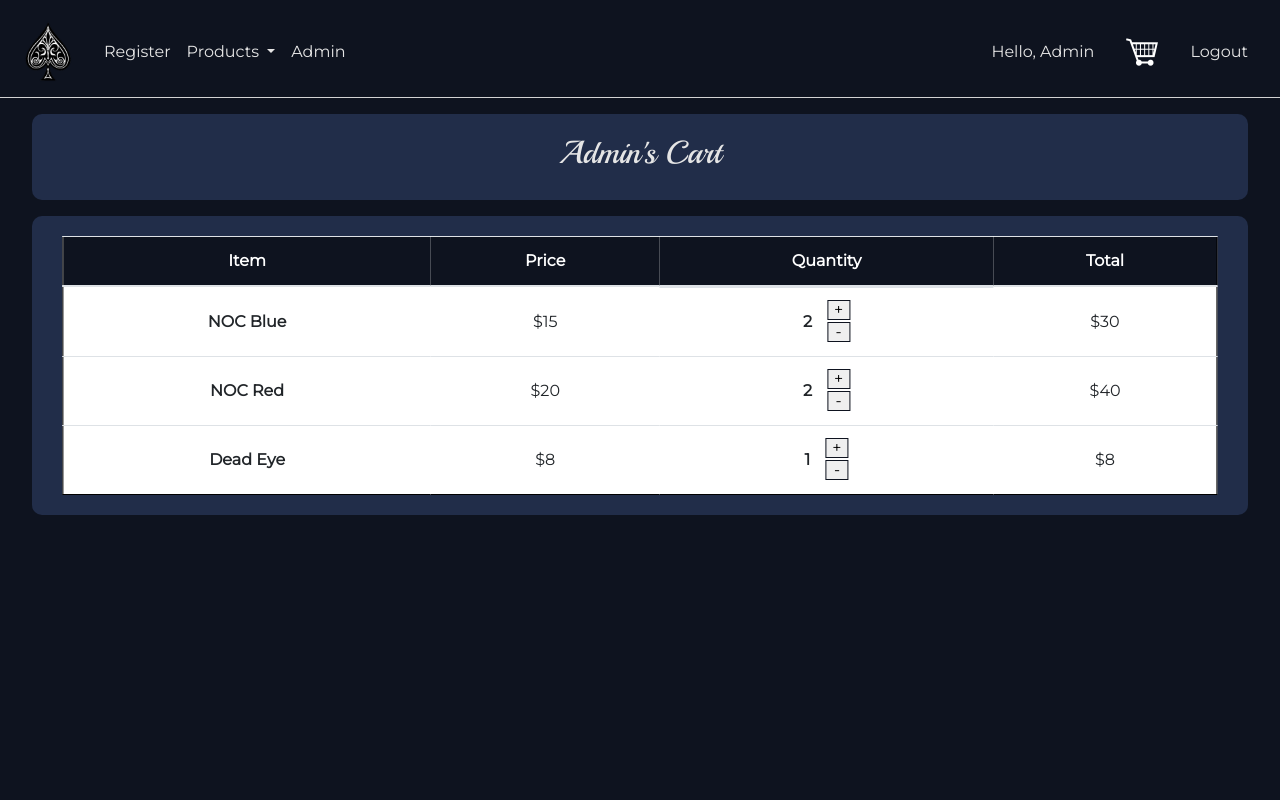
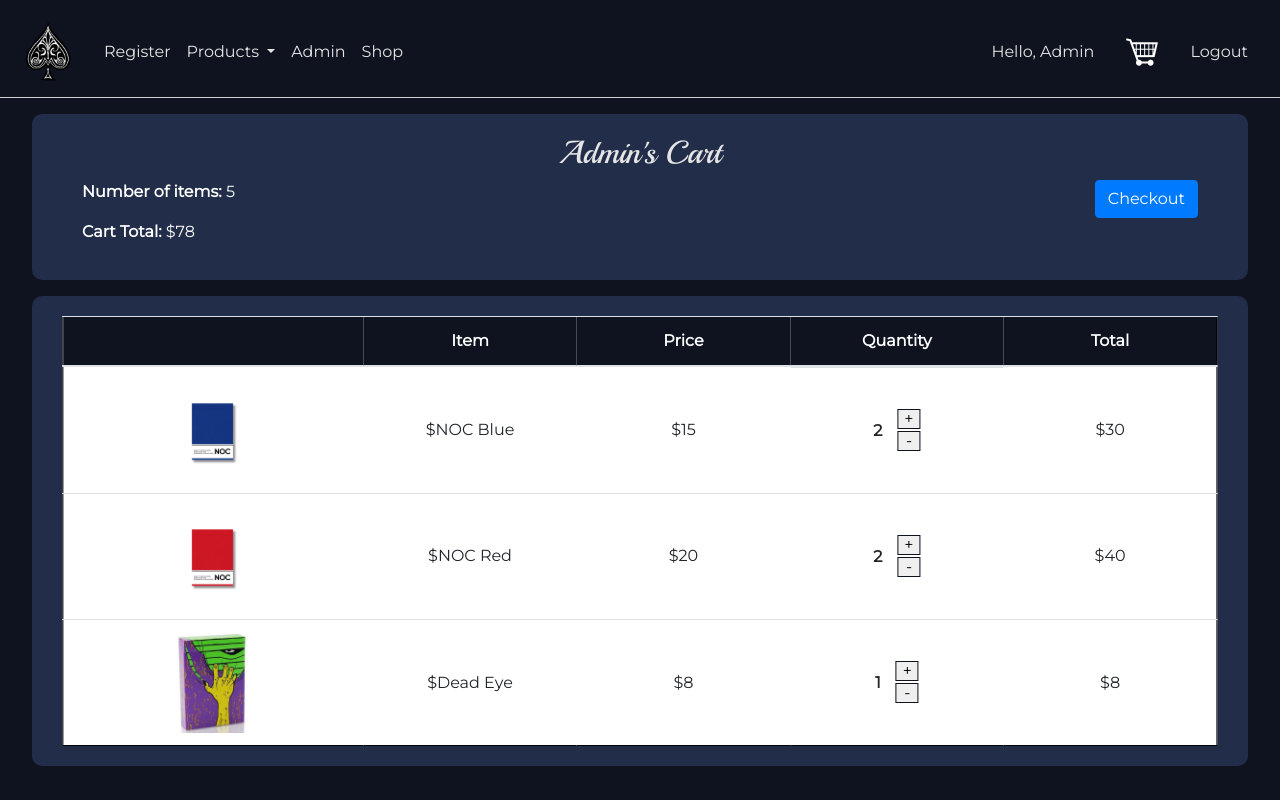
Before and after one commit to amiel-git/the-riffle, a Django app: page /cart/ in a window 1280 px wide. Run offline with Django 3.2, Linux system fonts and the light colour scheme; a user stored in the database is signed in; data comes from the database, SQL or seed files in the repository; both versions use the stored data as it was after the commit; some libraries are stand-ins or nearby versions.

Commit message:
Configured the checkout process and integrated Stripe payment for the first time!

```diff
--- a/orders/models.py
+++ b/orders/models.py
@@ -14,8 +14,8 @@
     )
     date_ordered = models.DateTimeField(auto_now_add=True)
     is_complete = models.BooleanField(default=False)
-    shipping_address = models.CharField(max_length=255)
-
+    shipping_address = models.TextField(max_length=255)
+    delivered = models.BooleanField(default=False)
 
     def __str__(self):
         return f"{self.id}"
@@ -23,12 +23,12 @@
 
     @property
     def get_items_total(self):
-        total = sum([item.get_total for item in self.order_item_set.all()])
+        total = sum([item.get_total for item in self.order_item.all()])
         return total
 
     @property
     def get_number_of_items(self):
-        orderitems = self.order_item_set.all()
+        orderitems = self.order_item.all()
         total = sum([item.quantity for item in orderitems])
         return total
 
--- a/orders/urls.py
+++ b/orders/urls.py
@@ -1,8 +1,12 @@
 from django.urls import path
-from .views import updateItem
+from .views import updateItem,CheckoutViewStep1,CheckoutViewStep2, PaymentSuccessView,PaymentCancelledView
 
 app_name = "orders"
 
 urlpatterns = [
     path('update-item/',updateItem,name="update-item"),
+    path('checkout-address/',CheckoutViewStep1.as_view(),name="checkout1"),
+    path('charge/',CheckoutViewStep2.as_view(),name='charge'),
+    path('success/',PaymentSuccessView.as_view(),name="success"),
+    path('cancel/',PaymentCancelledView.as_view(),name="cancel"),
 ]
--- a/orders/views.py
+++ b/orders/views.py
@@ -6,6 +6,14 @@
 from orders.models import Order,OrderItem
 
 from django.views import View
+
+from django.http import HttpResponseRedirect,JsonResponse
+from django.urls import reverse
+
+import stripe
+import os
+stripe.api_key = os.environ['stripe_api_key']
+
 
 def updateItem(request):
     data = json.loads(request.body)
@@ -41,4 +49,83 @@
 
         return render(request,self.template_name,context={
             "items":items,
+            "order":order,
         })
+
+
+class CheckoutViewStep1(View):
+
+    template_name = "shop/checkout_step1.html"
+
+    def post(self,request):
+
+        shipping_address = request.POST.get('shipping_address')
+        order = Order.objects.get(user=request.user, is_complete=False)
+
+        order.shipping_address = shipping_address
+
+        order.save()
+
+        return HttpResponseRedirect(reverse('orders:charge')) # Temporary will change this to step2
+
+    def get(self,request):
+        order = Order.objects.get(user=request.user, is_complete=False)
+        context = {'order':order}
+        return render(request,self.template_name,context=context)
+
+
+
+class CheckoutViewStep2(View):
+
+
+    def post(self,request,*args,**kwargs):
+        order = Order.objects.get(user=request.user, is_complete=False)
+        raw_items = order.order_item.all()
+        items = []
+        for item in raw_items:
+            items.append(
+                {
+                    'price_data': {
+                        'currency': 'usd',
+                        'unit_amount': item.product.price * 100,
+                        'product_data': {
+                            'name': item.product.name,
+                        },
+                    },
+                    'quantity': item.quantity,
+
+                }
+            )
+
+        checkout_session = stripe.checkout.Session.create(
+            payment_method_types=['card'],
+            line_items=items,
+            mode='payment',
+            success_url= "http://127.0.0.1:8000/orders/success/",
+            cancel_url= "http://127.0.0.1:8000/orders/cancel/",
+        )
+
+        return JsonResponse({'id': checkout_session.id})
+
+    def get(self,request,*args,**kwargs):
+        order = Order.objects.get(user=request.user, is_complete=False)
+        items = order.order_item.all()
+        return render(request,"shop/checkout_step2.html",{"order":order,"items":items})
+
+
+
+class PaymentSuccessView(View):
+
+    template_name = "shop/success.html"
+    def get(self,request,*args,**kwargs):
+
+        return render(request,self.template_name)
+
+
+
+class PaymentCancelledView(View):
+
+    template_name = "shop/cancelled.html"
+    def get(self,request,*args,**kwargs):
+
+        return render(request,self.template_name)
--- a/requirements.txt
+++ b/requirements.txt
@@ -1,9 +1,15 @@
 asgiref==3.3.1
+certifi==2020.12.5
+chardet==4.0.0
 Django==3.1.6
 django-filter==2.4.0
 django-storages==1.11.1
 gunicorn==20.0.4
+idna==2.10
 Pillow==8.1.0
 pytz==2021.1
+requests==2.25.1
 sqlparse==0.4.1
+stripe==2.56.0
+urllib3==1.26.3
 whitenoise==5.2.0
--- a/static/css/shop.css
+++ b/static/css/shop.css
@@ -57,6 +57,17 @@
     color:#E5E5E5;
     font-family:'Playball','cursive';
 }
+
+.order-information-container{
+    display:flex;
+    justify-content:space-between;
+    color: white;
+    padding: 0 50px;
+}
+
+.order-summary {
+    text-align: left;
+}
 .table {
     width: 95%;
     background-color:white;
@@ -78,11 +89,19 @@
     vertical-align: middle !important;
 }
 
+.table th {
+    width:10%;
+}
+.product-image{
+    height:100px;
+}
+
 .bold-td {
     font-weight: 900;
     display:flex;
     justify-content:center;
     align-items: center;
+    height:126px;
 }
 
 .table-cta{
@@ -99,3 +118,21 @@
     border: solid 1px #0e131f;
     margin-bottom: 2px;
 }
+
+.shipping-address-container{
+    background:#212d49;
+    height: 50vh;
+    width:95vw;
+    position: relative;
+    left:50%;
+    transform: translateX(-50%);
+    margin-top: 15px;
+    border-radius: 10px;
+    padding: 20px 25px;
+    color:#E5E5E5;
+}
+
+.shipping-address-container textarea {
+    resize:none;
+    margin-top: 20px;
+}
--- a/templates/core/base.html
+++ b/templates/core/base.html
@@ -13,6 +13,7 @@
     {% load static %}
     <link rel="shortcut icon" href="{% static 'images/logo.png'%}" type="image/x-icon">
     <link rel="stylesheet" href="{% static 'css/main.css' %}">
+    <script src="https://js.stripe.com/v3/"></script>
     <title>The Riffle</title>
 </head>
 <body>
@@ -38,6 +39,9 @@
             </li>
             <li class="nav-item">
               <a class="nav-link" href="http://127.0.0.1:8000/admin" tabindex="-1" aria-disabled="true">Admin</a>
+            </li>
+            <li class="nav-item">
+              <a class="nav-link" href="{% url 'products:shop'%}" tabindex="-1" aria-disabled="true">Shop</a>
             </li>
           {% else %}
           <li class="nav-item">
--- a/templates/shop/cart.html
+++ b/templates/shop/cart.html
@@ -10,12 +10,22 @@
 
 <div class="order-summary-container">
   <h2 class="cart-header">{{user.first_name|title}}'s Cart</h2>
+  <div class="order-information-container">
+    <div class="order-summary">
+      <p><strong>Number of items: </strong>{{order.get_number_of_items}}</p>
+      <p><strong>Cart Total: </strong>${{order.get_items_total}}</p>
+    </div>
+    <div class="checkout-container">
+      <a href="{% url 'orders:checkout1' %}" class="checkout-btn btn btn-primary">Checkout</a>
+    </div>
+  </div>
 </div>
 
 <div class="orders-container">
   <table class="table table-stripe">
     <thead class="thead">
       <tr>
+        <th scope="col"></th>
         <th scope="col">Item</th>
         <th scope="col">Price</th>
         <th scope="col">Quantity</th>
@@ -25,7 +35,10 @@
     <tbody>
         {% for item in items %}
       <tr>
-        <th scope="row">{{item.product.name}}</th>
+        <th scope="row">
+          <img class="product-image" src="/media/{{item.product.product_image}}" alt="{{item.product.name}}">
+        </th>
+        <td>${{item.product.name}}</td>
         <td>${{item.product.price}}</td>
         <td class="bold-td">{{item.quantity}}
           <div class="table-cta">
```
Also changed, not shown: static/js/client.js (added, +29 -0 lines), templates/shop/cancelled.html (added, +16 -0 lines), templates/shop/checkout_step1.html (added, +23 -0 lines), templates/shop/checkout_step2.html (added, +60 -0 lines), templates/shop/success.html (added, +16 -0 lines), db.sqlite3, orders/migrations/0004_auto_20210306_1344.py (added).
